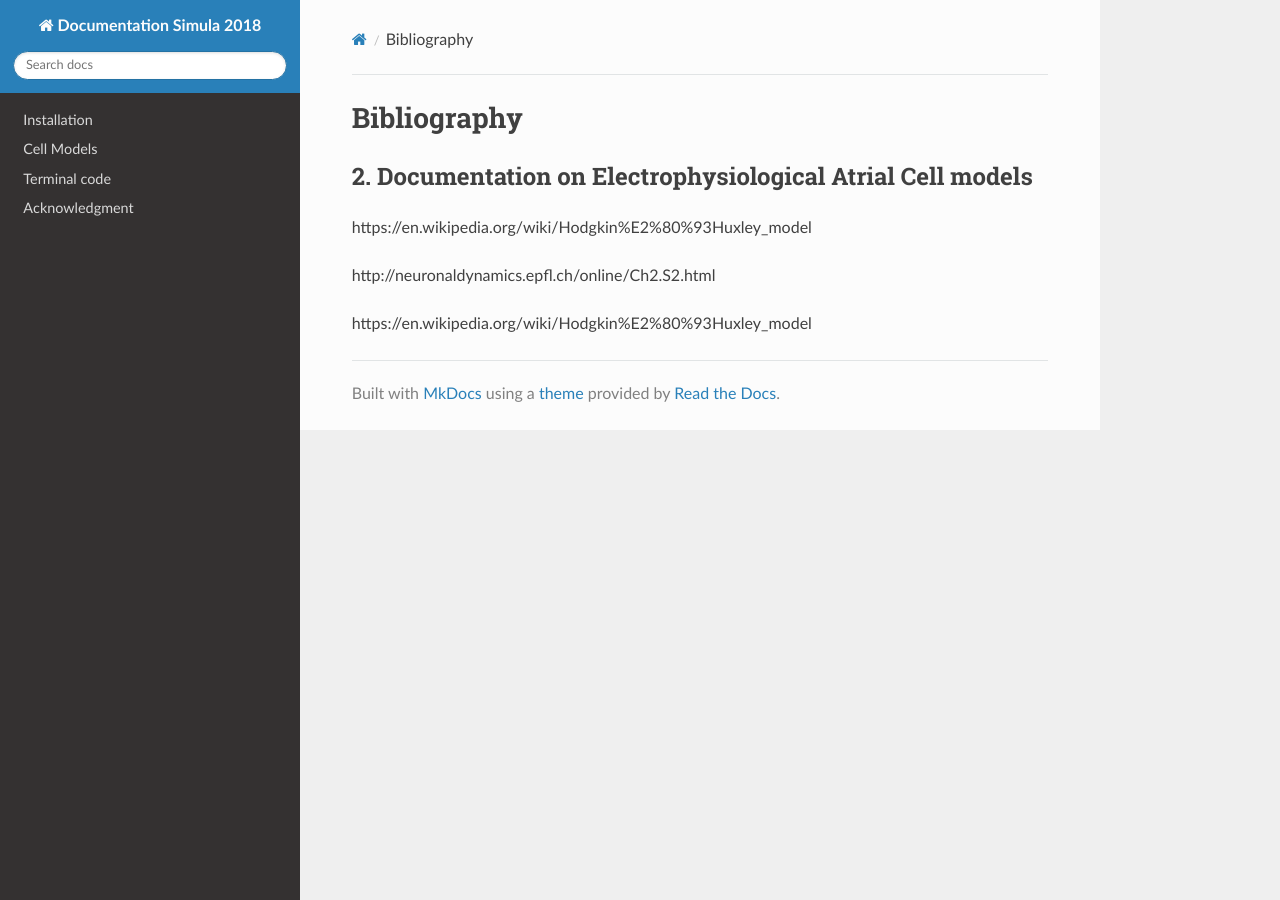
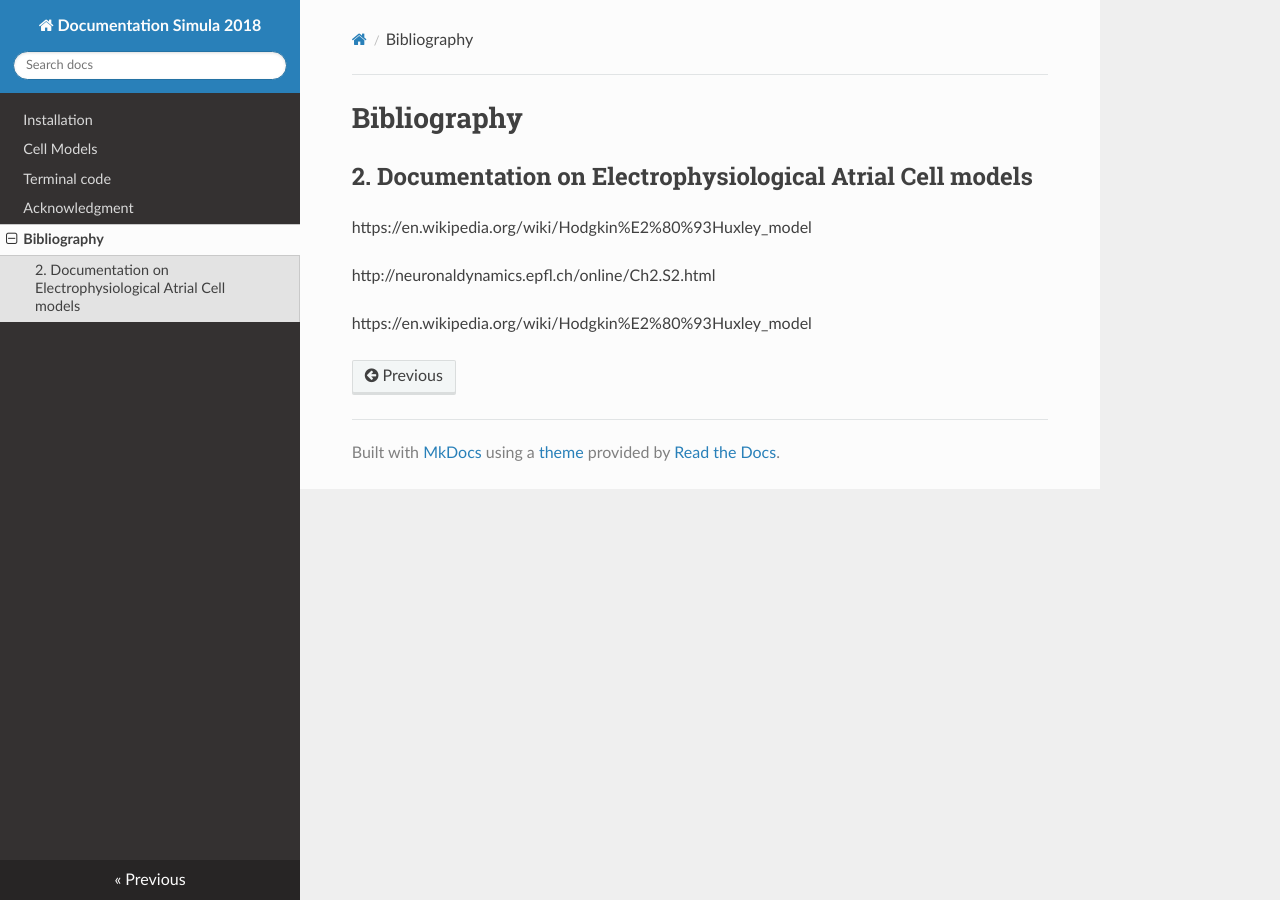
Before and after one commit to ErikaKvalem/Documentation-2018-MkDocs, an MkDocs documentation site: the page built from docs/Bib.md, in a window 1280 px wide. Built offline with MkDocs 1.6.1, drawn with Linux system fonts in a browser that asks for light colours; nearby versions of some CDN libraries; old or Windows-style settings are respelled for this version of MkDocs; part of the change alters nothing that is shown.

Commit message:
Update mkdocs.yml

```diff
--- a/mkdocs.yml
+++ b/mkdocs.yml
@@ -4,6 +4,7 @@ pages:
      - Cell Models: cellm.md
      - Terminal code: tcode.md
      - Acknowledgment: Acknow.md
+     - Bibliography: Bib.md
 
 theme: readthedocs
 markdown_extensions:
```
